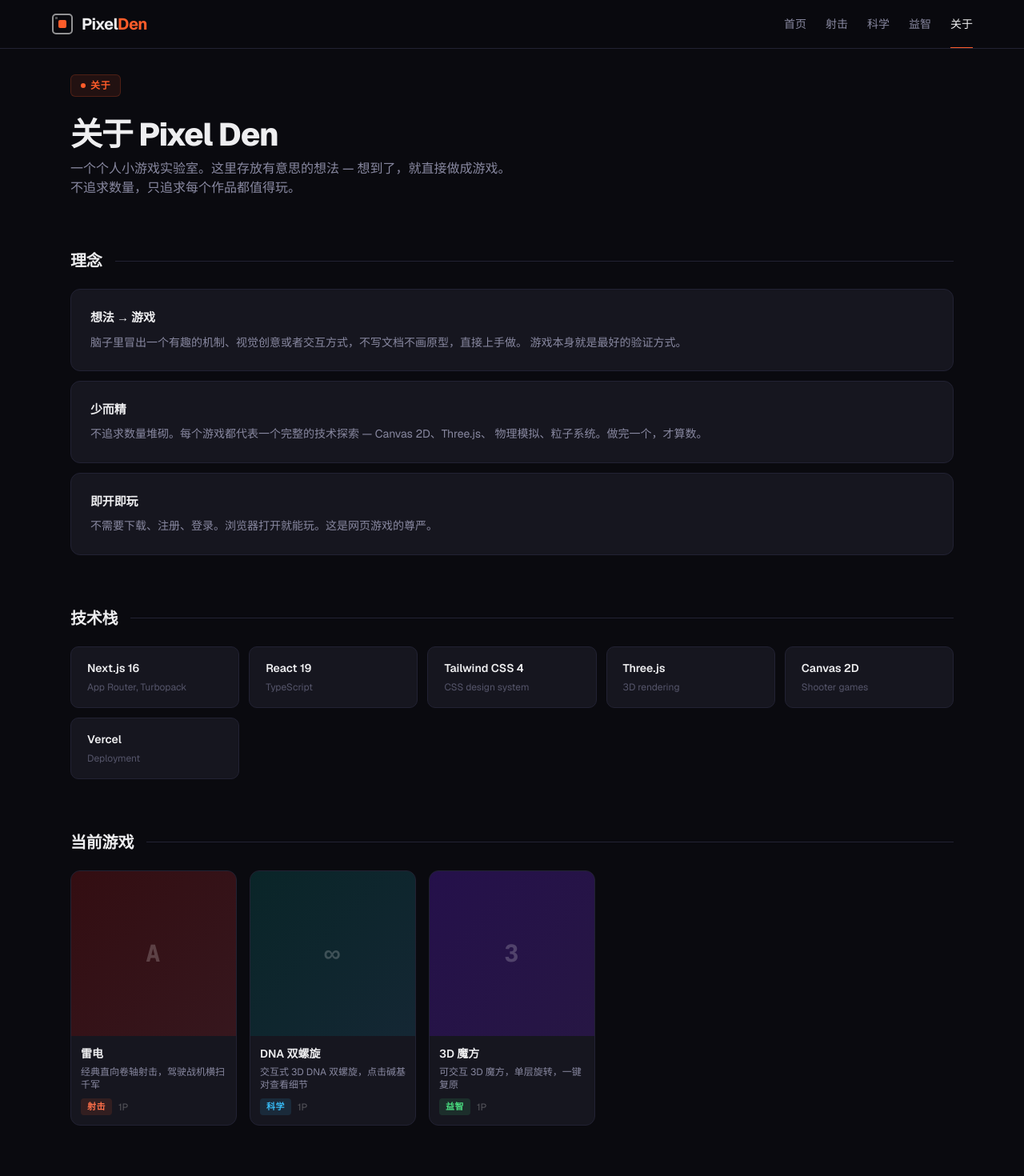
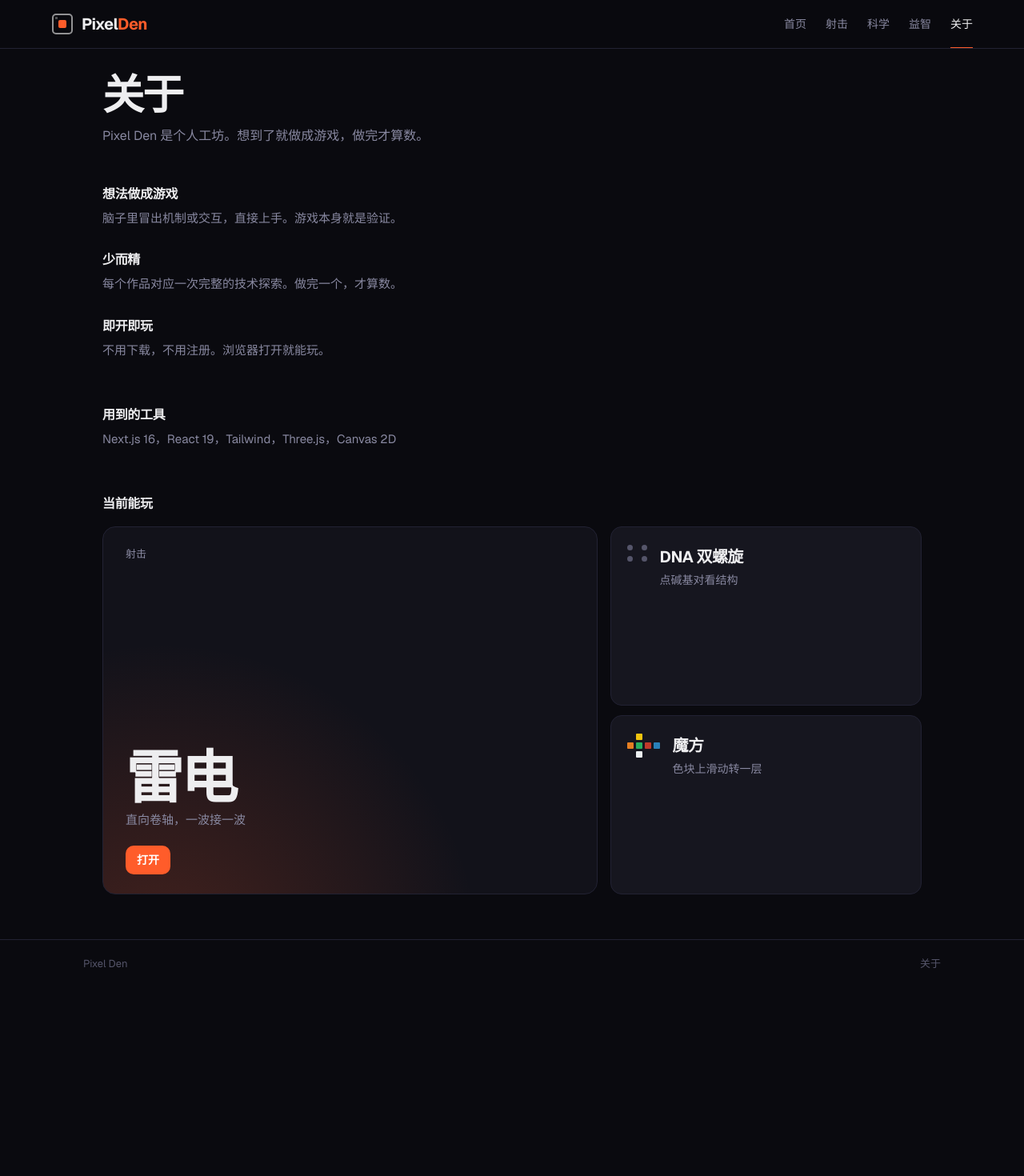
Before and after one commit to toolazytoname/PixelDen, a Next.js app: page /about in a window 1280 px wide. Shown: the top 1470 px of the page at 80% size. After the commit the page ends 1234 px from the top, so only its background shows below. Built offline with nearby package versions, Linux system fonts and the light colour scheme.

Commit message:
feat: replace the catalog landing with an asymmetric workshop index
Drop the three equal letter-cards and the boxed hero. Home is now a
featured 雷电 well plus two compact entries. About is a text list
instead of matching card stacks, and the shared GameIndex keeps
listing pages on one accent.

```diff
--- a/src/app/about/page.tsx
+++ b/src/app/about/page.tsx
@@ -1,5 +1,4 @@
-import Link from "next/link";
-import GameCard from "@/components/GameCard";
+import GameIndex from "@/components/GameIndex";
 import { GAMES } from "@/lib/catalog";
 
 export const metadata = {
@@ -9,109 +8,38 @@ export const metadata = {
 
 export default function AboutPage() {
   return (
-    <>
-      {/* Hero */}
-      <section className="mb-16">
-        <span className="hero-badge">
-          <span className="w-1.5 h-1.5 rounded-full bg-accent inline-block" />
-          关于
-        </span>
-        <h1 className="hero-title mt-3">关于 Pixel Den</h1>
-        <p className="hero-desc" style={{ maxWidth: 560 }}>
-          一个个人小游戏实验室。这里存放有意思的想法 — 想到了，就直接做成游戏。
-          不追求数量，只追求每个作品都值得玩。
+    <div className="site-shell about-page">
+      <header className="about-intro">
+        <h1 className="about-title">关于</h1>
+        <p className="about-lede">
+          Pixel Den 是个人工坊。想到了就做成游戏，做完才算数。
         </p>
+      </header>
+
+      <section className="about-notes">
+        <article>
+          <h2>想法做成游戏</h2>
+          <p>脑子里冒出机制或交互，直接上手。游戏本身就是验证。</p>
+        </article>
+        <article>
+          <h2>少而精</h2>
+          <p>每个作品对应一次完整的技术探索。做完一个，才算数。</p>
+        </article>
+        <article>
+          <h2>即开即玩</h2>
+          <p>不用下载，不用注册。浏览器打开就能玩。</p>
+        </article>
       </section>
 
-      {/* Philosophy */}
-      <section className="mb-16">
-        <div className="section-header">
-          <h2 className="section-title">理念</h2>
-          <div className="section-divider" />
-        </div>
-        <div className="philosophy-grid">
-          <div className="philosophy-card">
-            <h3 className="philosophy-label">想法 → 游戏</h3>
-            <p className="philosophy-text">
-              脑子里冒出一个有趣的机制、视觉创意或者交互方式，不写文档不画原型，直接上手做。
-              游戏本身就是最好的验证方式。
-            </p>
-          </div>
-          <div className="philosophy-card">
-            <h3 className="philosophy-label">少而精</h3>
-            <p className="philosophy-text">
-              不追求数量堆砌。每个游戏都代表一个完整的技术探索 — Canvas 2D、Three.js、
-              物理模拟、粒子系统。做完一个，才算数。
-            </p>
-          </div>
-          <div className="philosophy-card">
-            <h3 className="philosophy-label">即开即玩</h3>
-            <p className="philosophy-text">
-              不需要下载、注册、登录。浏览器打开就能玩。这是网页游戏的尊严。
-            </p>
-          </div>
-        </div>
+      <section className="about-stack">
+        <h2>用到的工具</h2>
+        <p>Next.js 16，React 19，Tailwind，Three.js，Canvas 2D</p>
       </section>
 
-      {/* Stack */}
-      <section className="mb-16">
-        <div className="section-header">
-          <h2 className="section-title">技术栈</h2>
-          <div className="section-divider" />
-        </div>
-        <div className="stack-grid">
-          <div className="stack-item">
-            <span className="stack-name">Next.js 16</span>
-            <span className="stack-role">App Router, Turbopack</span>
-          </div>
-          <div className="stack-item">
-            <span className="stack-name">React 19</span>
-            <span className="stack-role">TypeScript</span>
-          </div>
-          <div className="stack-item">
-            <span className="stack-name">Tailwind CSS 4</span>
-            <span className="stack-role">CSS design system</span>
-          </div>
-          <div className="stack-item">
-            <span className="stack-name">Three.js</span>
-            <span className="stack-role">3D rendering</span>
-          </div>
-          <div className="stack-item">
-            <span className="stack-name">Canvas 2D</span>
-            <span className="stack-role">Shooter games</span>
-          </div>
-          <div className="stack-item">
-            <span className="stack-name">Vercel</span>
-            <span className="stack-role">Deployment</span>
-          </div>
-        </div>
+      <section className="about-games">
+        <h2>当前能玩</h2>
+        <GameIndex ids={GAMES.map((game) => game.id)} />
       </section>
-
-      {/* Games */}
-      <section className="mb-16">
-        <div className="section-header">
-          <h2 className="section-title">当前游戏</h2>
-          <div className="section-divider" />
-        </div>
-        <div className="games-grid">
-          {GAMES.map((game) => (
-            <GameCard key={game.id} game={game} />
-          ))}
-        </div>
-      </section>
-
-      {/* CTA */}
-      <section>
-        <div className="about-cta">
-          <h3 className="about-cta-title">保持关注</h3>
-          <p className="about-cta-desc">
-            新游戏会在有想法时陆续上线。没有时间表，只有完成品。
-          </p>
-          <Link href="/" className="hero-cta">
-            浏览游戏
-          </Link>
-        </div>
-      </section>
-    </>
+    </div>
   );
 }
--- a/src/app/games/dna-helix/page.tsx
+++ b/src/app/games/dna-helix/page.tsx
@@ -406,9 +406,9 @@ export default function DNAHelix() {
   };
 
   return (
-    <div>
+    <div className="site-shell">
       <Link href="/" className="page-back">
-        ← 返回首页
+        返回
       </Link>
 
       <div className="mb-8">
--- a/src/app/games/raiden/page.tsx
+++ b/src/app/games/raiden/page.tsx
@@ -472,11 +472,11 @@ export default function RaidenGame() {
   };
 
   return (
-    <div>
+    <div className="site-shell">
       <div className="flex flex-col items-center gap-4">
         <div className="flex w-full max-w-[640px] items-baseline justify-between gap-4">
           <Link href="/" className="page-back" style={{ marginBottom: 0 }}>
-            ← 返回首页
+            返回
           </Link>
           <div className="text-right">
             <h1 className="page-title" style={{ marginBottom: 0 }}>
--- a/src/app/globals.css
+++ b/src/app/globals.css
@@ -185,209 +185,319 @@ a {
   background: var(--accent);
 }
 
-/* ── Hero Banner ───────────────────────────────────────── */
-.hero-banner {
-  position: relative;
-  overflow: hidden;
-  border-radius: 16px;
-  border: 1px solid var(--border);
-  padding: 40px 48px;
-  margin-bottom: 48px;
-  background: linear-gradient(135deg, rgba(255, 92, 42, 0.08) 0%, rgba(255, 92, 42, 0.02) 60%, transparent 100%);
+/* ── Page shell ────────────────────────────────────────── */
+.site-shell {
+  max-width: 1120px;
+  margin: 0 auto;
+  padding: 32px 24px 56px;
 }
 
-.hero-badge {
-  display: inline-flex;
-  align-items: center;
-  gap: 6px;
-  padding: 4px 12px;
-  border-radius: 6px;
-  font-size: 12px;
-  font-weight: 600;
-  text-transform: uppercase;
-  letter-spacing: 0.06em;
-  color: var(--accent);
-  background: rgba(255, 92, 42, 0.1);
-  border: 1px solid rgba(255, 92, 42, 0.2);
-  margin-bottom: 12px;
+@media (min-width: 640px) {
+  .site-shell {
+    padding-inline: 32px;
+  }
 }
 
-.hero-title {
-  font-size: clamp(28px, 4vw, 40px);
-  font-weight: 800;
-  letter-spacing: -0.03em;
-  line-height: 1.15;
-  margin-bottom: 8px;
+@media (min-width: 1024px) {
+  .site-shell {
+    padding-inline: 48px;
+  }
 }
 
-.hero-desc {
-  font-size: 16px;
-  color: var(--text-secondary);
-  max-width: 480px;
-  line-height: 1.5;
+/* ── Home ──────────────────────────────────────────────── */
+.home-page {
+  max-width: 1120px;
+  margin: 0 auto;
+  padding: 36px 24px 72px;
 }
 
-.hero-cta {
-  display: inline-flex;
-  align-items: center;
+.home-intro {
+  max-width: 40ch;
+  margin-bottom: 36px;
+}
+
+.home-title {
+  font-size: clamp(36px, 6vw, 64px);
+  font-weight: 650;
+  letter-spacing: -0.045em;
+  line-height: 0.95;
+}
+
+.home-lede {
+  margin-top: 12px;
+  font-size: 16px;
+  line-height: 1.55;
+  color: var(--text-secondary);
+  text-wrap: pretty;
+}
+
+.game-index {
+  display: flex;
+  flex-direction: column;
+  gap: 12px;
+}
+
+.game-feature,
+.game-item {
+  display: flex;
+  border: 1px solid var(--border);
+  background: var(--bg-card);
+  color: inherit;
+  transition:
+    border-color 0.16s cubic-bezier(0.16, 1, 0.3, 1),
+    background 0.16s cubic-bezier(0.16, 1, 0.3, 1),
+    transform 0.12s cubic-bezier(0.16, 1, 0.3, 1);
+}
+
+.game-feature:hover,
+.game-item:hover {
+  border-color: var(--border-hover);
+  background: var(--bg-card-hover);
+}
+
+.game-feature:active,
+.game-item:active {
+  transform: translateY(1px);
+}
+
+.game-feature:focus-visible,
+.game-item:focus-visible,
+.footer-link:focus-visible {
+  outline: 2px solid var(--accent);
+  outline-offset: 3px;
+}
+
+.game-feature {
+  position: relative;
+  min-height: 320px;
+  flex-direction: column;
+  justify-content: space-between;
   gap: 8px;
-  height: 42px;
-  padding: 0 28px;
+  padding: 24px 28px 24px;
+  border-radius: 16px;
+  overflow: hidden;
+  background:
+    radial-gradient(ellipse at 12% 120%, rgba(255, 92, 42, 0.22), transparent 52%),
+    var(--bg-elevated);
+}
+
+.game-kicker {
+  font-size: 13px;
+  color: var(--text-secondary);
+}
+
+.game-feature-main {
+  display: flex;
+  flex-direction: column;
+  align-items: flex-start;
+  gap: 8px;
+}
+
+.game-feature-title {
+  font-size: clamp(40px, 7vw, 72px);
+  font-weight: 650;
+  letter-spacing: -0.05em;
+  line-height: 0.9;
+}
+
+.game-feature-line {
+  max-width: 22ch;
+  font-size: 15px;
+  line-height: 1.5;
+  color: var(--text-secondary);
+}
+
+.game-go {
+  margin-top: 12px;
+  width: fit-content;
+  height: 36px;
+  padding: 0 14px;
   border-radius: 10px;
   background: var(--accent);
   color: #fff;
-  font-size: 15px;
+  font-size: 14px;
   font-weight: 600;
-  border: none;
-  cursor: pointer;
-  transition: background 0.15s, transform 0.1s;
-  margin-top: 24px;
+  line-height: 36px;
 }
 
-.hero-cta:hover {
-  background: var(--accent-hover);
+.game-side {
+  display: flex;
+  flex-direction: column;
+  gap: 12px;
 }
 
-.hero-cta:active {
-  transform: translateY(1px);
+.game-item {
+  align-items: center;
+  gap: 16px;
+  min-height: 108px;
+  padding: 18px 20px;
+  border-radius: 14px;
 }
 
-/* Decorative background element */
-.hero-bg-orb {
-  position: absolute;
-  border-radius: 50%;
-  filter: blur(80px);
-  pointer-events: none;
+.game-item-copy h2 {
+  font-size: 20px;
+  font-weight: 650;
+  letter-spacing: -0.03em;
 }
 
-/* ── Section Headers ───────────────────────────────────── */
-.section-header {
-  display: flex;
-  align-items: center;
-  gap: 16px;
-  margin-bottom: 20px;
+.game-item-copy p {
+  margin-top: 4px;
+  font-size: 14px;
+  color: var(--text-secondary);
 }
 
-.section-title {
-  font-size: 20px;
-  font-weight: 700;
-  letter-spacing: -0.01em;
+.tile-swatch {
+  flex-shrink: 0;
 }
 
-.section-divider {
-  flex: 1;
-  height: 1px;
-  background: var(--border);
+.tile-swatch-net {
+  display: grid;
+  grid-template-columns: repeat(4, 8px);
+  grid-template-rows: repeat(3, 8px);
+  gap: 3px;
 }
 
-/* ── Game Cards ────────────────────────────────────────── */
-.games-grid {
+.tile-swatch-net i {
+  display: block;
+  border-radius: 1px;
+}
+
+.tile-swatch-net i[data-face="U"] { grid-column: 2; grid-row: 1; }
+.tile-swatch-net i[data-face="L"] { grid-column: 1; grid-row: 2; }
+.tile-swatch-net i[data-face="F"] { grid-column: 2; grid-row: 2; }
+.tile-swatch-net i[data-face="R"] { grid-column: 3; grid-row: 2; }
+.tile-swatch-net i[data-face="B"] { grid-column: 4; grid-row: 2; }
+.tile-swatch-net i[data-face="D"] { grid-column: 2; grid-row: 3; }
+
+.tile-swatch-dna {
   display: grid;
-  grid-template-columns: repeat(auto-fill, minmax(180px, 1fr));
-  gap: 16px;
+  grid-template-columns: 7px 7px;
+  grid-template-rows: 7px 7px;
+  gap: 7px 11px;
+}
+
+.tile-swatch-dna i {
+  display: block;
+  border-radius: 99px;
+  background: var(--text-muted);
+}
+
+@media (min-width: 1024px) {
+  .home-page {
+    padding: 48px 48px 80px;
+  }
+
+  .home-intro {
     margin-bottom: 48px;
   }
 
-.game-card {
-  border-radius: 12px;
-  border: 1px solid var(--border);
-  background: var(--bg-card);
-  overflow: hidden;
-  transition: border-color 0.2s, transform 0.2s;
+  .game-index {
+    display: grid;
+    grid-template-columns: minmax(0, 1.35fr) minmax(280px, 0.85fr);
+    gap: 16px;
+    align-items: stretch;
   }
 
-.game-card:hover {
-  border-color: var(--border-hover);
-  transform: translateY(-2px);
+  .game-index-solo {
+    grid-template-columns: minmax(0, 1fr);
   }
 
-.card-preview {
-  aspect-ratio: 1;
-  display: flex;
-  align-items: center;
-  justify-content: center;
-  padding: 16px;
+  .game-index-solo .game-feature {
+    min-height: 300px;
   }
 
-.card-info {
-  padding: 12px;
+  .game-feature {
+    min-height: 460px;
   }
 
-.card-title {
-  font-size: 14px;
-  font-weight: 600;
-  margin-bottom: 4px;
-  white-space: nowrap;
-  overflow: hidden;
-  text-overflow: ellipsis;
+  .game-side {
+    height: 100%;
   }
 
-.card-desc {
-  font-size: 12px;
-  color: var(--text-secondary);
-  line-height: 1.4;
-  display: -webkit-box;
-  -webkit-line-clamp: 2;
-  -webkit-box-orient: vertical;
-  overflow: hidden;
+  .game-item {
+    flex: 1;
+    align-items: flex-start;
+    padding-top: 22px;
+  }
 }
 
-.card-meta {
-  display: flex;
-  align-items: center;
-  gap: 8px;
-  margin-top: 8px;
+/* ── About ─────────────────────────────────────────────── */
+.about-intro {
+  max-width: 42ch;
+  margin-bottom: 48px;
 }
 
-.badge {
-  display: inline-flex;
-  align-items: center;
-  gap: 4px;
-  padding: 2px 8px;
-  border-radius: 4px;
-  font-size: 11px;
-  font-weight: 600;
-  text-transform: uppercase;
-  letter-spacing: 0.04em;
+.about-title {
+  font-size: clamp(32px, 5vw, 52px);
+  font-weight: 650;
+  letter-spacing: -0.04em;
+  line-height: 1;
 }
 
-.badge-shooter {
-  background: rgba(255, 92, 42, 0.12);
-  color: #ff704a;
+.about-lede {
+  margin-top: 12px;
+  font-size: 16px;
+  line-height: 1.6;
+  color: var(--text-secondary);
+  text-wrap: pretty;
 }
 
-.badge-puzzle {
-  background: rgba(74, 222, 128, 0.12);
-  color: #4ade80;
+.about-notes {
+  display: flex;
+  flex-direction: column;
+  gap: 28px;
+  max-width: 54ch;
+  margin-bottom: 56px;
 }
 
-.badge-science {
-  background: rgba(56, 189, 248, 0.12);
-  color: #38bdf8;
+.about-notes h2,
+.about-stack h2,
+.about-games > h2 {
+  font-size: 16px;
+  font-weight: 650;
+  letter-spacing: -0.02em;
+  margin-bottom: 6px;
 }
 
-.badge-action {
-  background: rgba(251, 191, 36, 0.12);
-  color: #fbbf24;
+.about-notes p,
+.about-stack p {
+  font-size: 15px;
+  line-height: 1.65;
+  color: var(--text-secondary);
+}
+
+.about-stack {
+  margin-bottom: 56px;
+}
+
+.about-games > h2 {
+  margin-bottom: 16px;
 }
 
 /* ── Footer ────────────────────────────────────────────── */
 .site-footer {
   border-top: 1px solid var(--border);
-  padding: 32px 0;
+  padding: 20px 0;
   margin-top: auto;
 }
 
 .footer-inner {
-  max-width: 1200px;
+  display: flex;
+  align-items: center;
+  justify-content: space-between;
+  max-width: 1120px;
   margin: 0 auto;
   padding: 0 24px;
 }
 
-.footer-brand {
+.footer-brand,
+.footer-link {
   font-size: 13px;
   color: var(--text-muted);
-  text-align: center;
+}
+
+.footer-link:hover {
+  color: var(--text-primary);
 }
 
 /* ── Page Chrome (game pages) ──────────────────────────── */
@@ -859,11 +969,7 @@ a {
 
 /* ── Cube page ───────────────────────────────────────────── */
 .cube-page {
-  width: 100vw;
-  max-width: 100vw;
-  margin-left: calc(50% - 50vw);
-  margin-right: calc(50% - 50vw);
-  margin-top: -2rem;
+  width: 100%;
   padding: 12px 16px 20px;
   box-sizing: border-box;
 }
@@ -876,7 +982,7 @@ a {
     "bar"
     "view"
     "hud";
-  min-height: calc(100dvh - 60px - 2rem - 32px);
+  min-height: calc(100dvh - 60px - 32px);
   border: 1px solid var(--border);
   border-radius: 16px;
   overflow: hidden;
@@ -1172,7 +1278,7 @@ a {
 
   .cube-stage {
     display: block;
-    height: calc(100dvh - 60px - 2rem - 36px);
+    height: calc(100dvh - 60px - 36px);
     min-height: 560px;
   }
 
@@ -1364,16 +1470,11 @@ kbd.kbd-hint {
     display: grid;
   }
 
-  .hero-banner {
-    padding: 28px 24px;
+  .home-page {
+    padding: 24px 16px 56px;
   }
 
-  .games-grid {
-    grid-template-columns: repeat(2, 1fr);
-    gap: 12px;
-  }
-
-  .hero-bg-orb {
-    display: none;
+  .footer-inner {
+    padding: 0 16px;
   }
 }
--- a/src/app/layout.tsx
+++ b/src/app/layout.tsx
@@ -29,20 +29,14 @@ export default function RootLayout({
       <body className="min-h-full flex flex-col bg-background">
         <SiteHeader />
 
-        <main className="flex-1">
-          <div className="mx-auto max-w-[1200px] px-6 py-8 sm:px-8 lg:px-12">
-            {children}
-          </div>
-        </main>
+        <main className="flex-1">{children}</main>
 
         <footer className="site-footer">
           <div className="footer-inner">
-            <p className="footer-brand">
-              Pixel Den &middot; 精选小游戏 &middot;{" "}
-              <Link href="/about" style={{ color: "var(--text-muted)" }}>
-                关于
-              </Link>
-            </p>
+            <p className="footer-brand">Pixel Den</p>
+            <Link href="/about" className="footer-link">
+              关于
+            </Link>
           </div>
         </footer>
       </body>
--- a/src/app/page.tsx
+++ b/src/app/page.tsx
@@ -1,37 +1,14 @@
-import Link from "next/link";
-import GameCard from "@/components/GameCard";
+import GameIndex from "@/components/GameIndex";
 import { GAMES } from "@/lib/catalog";
 
 export default function Home() {
   return (
-    <>
-      <section className="hero-banner mb-12">
-        <div className="relative z-10">
-          <span className="hero-badge">
-            <span className="w-1.5 h-1.5 rounded-full bg-accent inline-block" />
-            精选小游戏
-          </span>
-          <h1 className="hero-title mt-3">Pixel Den</h1>
-          <p className="hero-desc">
-            一个个人小游戏实验室。有意思的想法，直接做成游戏。即开即玩，没有多余的门槛。
-          </p>
-          <Link href="/games/raiden" className="hero-cta">
-            打开雷电
-          </Link>
-        </div>
-      </section>
-
-      <section>
-        <div className="section-header">
-          <h2 className="section-title">全部游戏</h2>
-          <div className="section-divider" />
-        </div>
-        <div className="games-grid">
-          {GAMES.map((game) => (
-            <GameCard key={game.id} game={game} />
-          ))}
-        </div>
-      </section>
-    </>
+    <div className="home-page">
+      <header className="home-intro">
+        <h1 className="home-title">Pixel Den</h1>
+        <p className="home-lede">想到了就做成能玩的。浏览器打开就能玩。</p>
+      </header>
+      <GameIndex ids={GAMES.map((game) => game.id)} />
+    </div>
   );
 }
--- a/src/components/GameCard.tsx
+++ /dev/null
@@ -1,61 +0,0 @@
-import Link from "next/link";
-import type { GameInfo } from "@/lib/catalog";
-
-interface GameCardProps {
-  game: GameInfo;
-}
-
-const CATEGORY_BADGE: Record<string, string> = {
-  shooter: "badge-shooter",
-  action: "badge-action",
-  puzzle: "badge-puzzle",
-  science: "badge-science",
-};
-
-const CATEGORY_LABEL: Record<string, string> = {
-  shooter: "射击",
-  action: "动作",
-  puzzle: "益智",
-  science: "科学",
-};
-
-const CATEGORY_ICONS: Record<string, string> = {
-  shooter: "from-red-950/60 to-red-900/30",
-  action: "from-amber-950/60 to-amber-900/30",
-  puzzle: "from-violet-950/60 to-violet-900/30",
-  science: "from-teal-950/60 to-cyan-900/30",
-};
-
-const CATEGORY_SYMBOLS: Record<string, string> = {
-  shooter: "A",
-  action: "B",
-  puzzle: "3",
-  science: "∞",
-};
-
-export default function GameCard({ game }: GameCardProps) {
-  return (
-    <Link href={`/games/${game.id}`} className="game-card group">
-      <div
-        className={`card-preview bg-gradient-to-br ${CATEGORY_ICONS[game.category] ?? "from-gray-900/60 to-gray-800/30"}`}
-      >
-        <span className="text-3xl font-bold text-white/20 group-hover:text-white/40 transition-colors font-mono tracking-wider">
-          {CATEGORY_SYMBOLS[game.category] ?? "?"}
-        </span>
-      </div>
-
-      <div className="card-info">
-        <h3 className="card-title group-hover:text-accent transition-colors">
-          {game.title}
-        </h3>
-        <p className="card-desc">{game.description}</p>
-        <div className="card-meta">
-          <span className={`badge ${CATEGORY_BADGE[game.category] ?? ""}`}>
-            {CATEGORY_LABEL[game.category] ?? game.category}
-          </span>
-          <span className="text-xs text-foreground/30">{game.players}P</span>
-        </div>
-      </div>
-    </Link>
-  );
-}
--- /dev/null
+++ b/src/components/GameIndex.tsx
@@ -0,0 +1,74 @@
+import Link from "next/link";
+import { FACE_HEX } from "@/lib/cube";
+import { GAMES } from "@/lib/catalog";
+
+const COPY: Record<string, { kicker: string; line: string; short: string }> = {
+  raiden: { kicker: "射击", line: "直向卷轴，一波接一波", short: "雷电" },
+  "rubiks-cube": { kicker: "益智", line: "色块上滑动转一层", short: "魔方" },
+  "dna-helix": { kicker: "科学", line: "点碱基对看结构", short: "DNA 双螺旋" },
+};
+
+const NET = ["U", "L", "F", "R", "B", "D"] as const;
+
+function CubeSwatch() {
+  return (
+    <span className="tile-swatch tile-swatch-net" aria-hidden="true">
+      {NET.map((face) => (
+        <i key={face} data-face={face} style={{ background: FACE_HEX[face] }} />
+      ))}
+    </span>
+  );
+}
+
+function DnaSwatch() {
+  return (
+    <span className="tile-swatch tile-swatch-dna" aria-hidden="true">
+      <i />
+      <i />
+      <i />
+      <i />
+    </span>
+  );
+}
+
+export default function GameIndex({ ids }: { ids?: string[] }) {
+  const list = (ids ?? GAMES.map((game) => game.id))
+    .map((id) => GAMES.find((game) => game.id === id))
+    .filter((game): game is (typeof GAMES)[number] => Boolean(game));
+
+  if (list.length === 0) return null;
+
+  const featured = list.find((game) => game.featured) ?? list[0];
+  const rest = list.filter((game) => game.id !== featured.id);
+  const featureCopy = COPY[featured.id];
+
+  return (
+    <div className={`game-index${rest.length === 0 ? " game-index-solo" : ""}`}>
+      <Link href={`/games/${featured.id}`} className="game-feature">
+        <span className="game-kicker">{featureCopy.kicker}</span>
+        <span className="game-feature-main">
+          <h2 className="game-feature-title">{featureCopy.short}</h2>
+          <p className="game-feature-line">{featureCopy.line}</p>
+          <span className="game-go">打开</span>
+        </span>
+      </Link>
+
+      {rest.length > 0 && (
+        <div className="game-side">
+          {rest.map((game) => {
+            const copy = COPY[game.id];
+            return (
+              <Link key={game.id} href={`/games/${game.id}`} className="game-item">
+                {game.id === "rubiks-cube" ? <CubeSwatch /> : <DnaSwatch />}
+                <span className="game-item-copy">
+                  <h2>{copy.short}</h2>
+                  <p>{copy.line}</p>
+                </span>
+              </Link>
+            );
+          })}
+        </div>
+      )}
+    </div>
+  );
+}
```
Also changed, not shown: src/app/games/puzzle/page.tsx (+8 -12 lines). Lines whose indentation alone changed are shown as unchanged.
